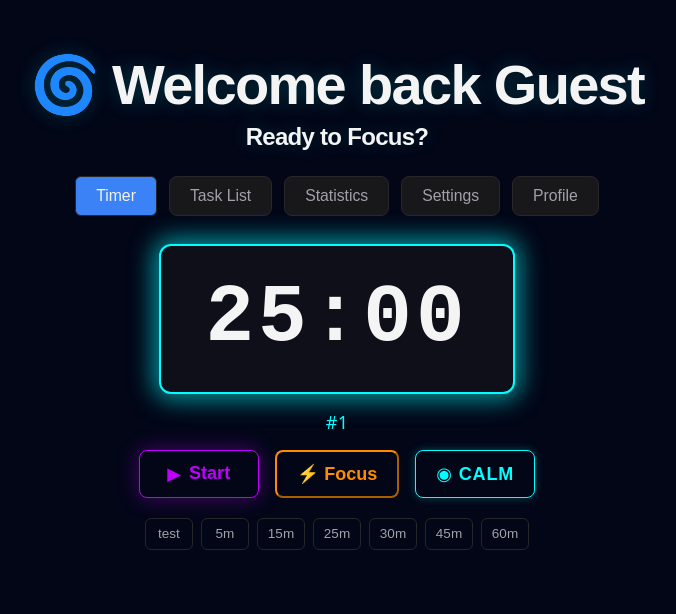
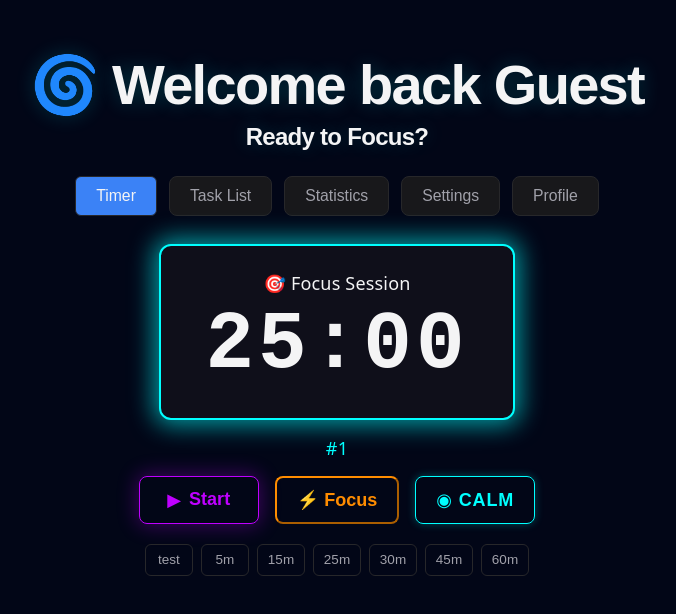
Before and after one commit to FinchDefense/flowstate-app, a React (Vite) app: page / in a window 1280 px wide. Shown: the top 614 px of the page, without its empty margins (323-999 px from the left). Built offline with nearby package versions, Linux system fonts and the light colour scheme.

Commit message:
Update background and timer status visibly on the page when breaks start and end

```diff
--- a/src/components/Timer/TimerDisplay.tsx
+++ b/src/components/Timer/TimerDisplay.tsx
@@ -21,13 +21,19 @@ export function TimerDisplay({
   breakTime,
   isOnBreak,
 }: TimerDisplayProps) {
+  const displayColor = isOnBreak ? '#4ade80' : glowColor;
+
   const timerDisplayStyle = {
-    borderColor: glowColor,
-    boxShadow: `0 0 ${glowBlur}px ${glowSpread}px ${glowColor}${getOpacityHex(glowIntensity)}`,
+    borderColor: displayColor,
+    boxShadow: `0 0 ${glowBlur}px ${glowSpread}px ${displayColor}${getOpacityHex(glowIntensity)}`,
+    transition: 'border-color 0.5s ease, box-shadow 0.5s ease',
   };
 
   return (
     <div className="timer-display" style={timerDisplayStyle}>
+      <div className="timer-status">
+        {isOnBreak ? '☕ Break Time' : '🎯 Focus Session'}
+      </div>
       <div className="timer-display-time">{isOnBreak ? formatTime(breakTime) : formatTime(time)}</div>
     </div>
   )
```
